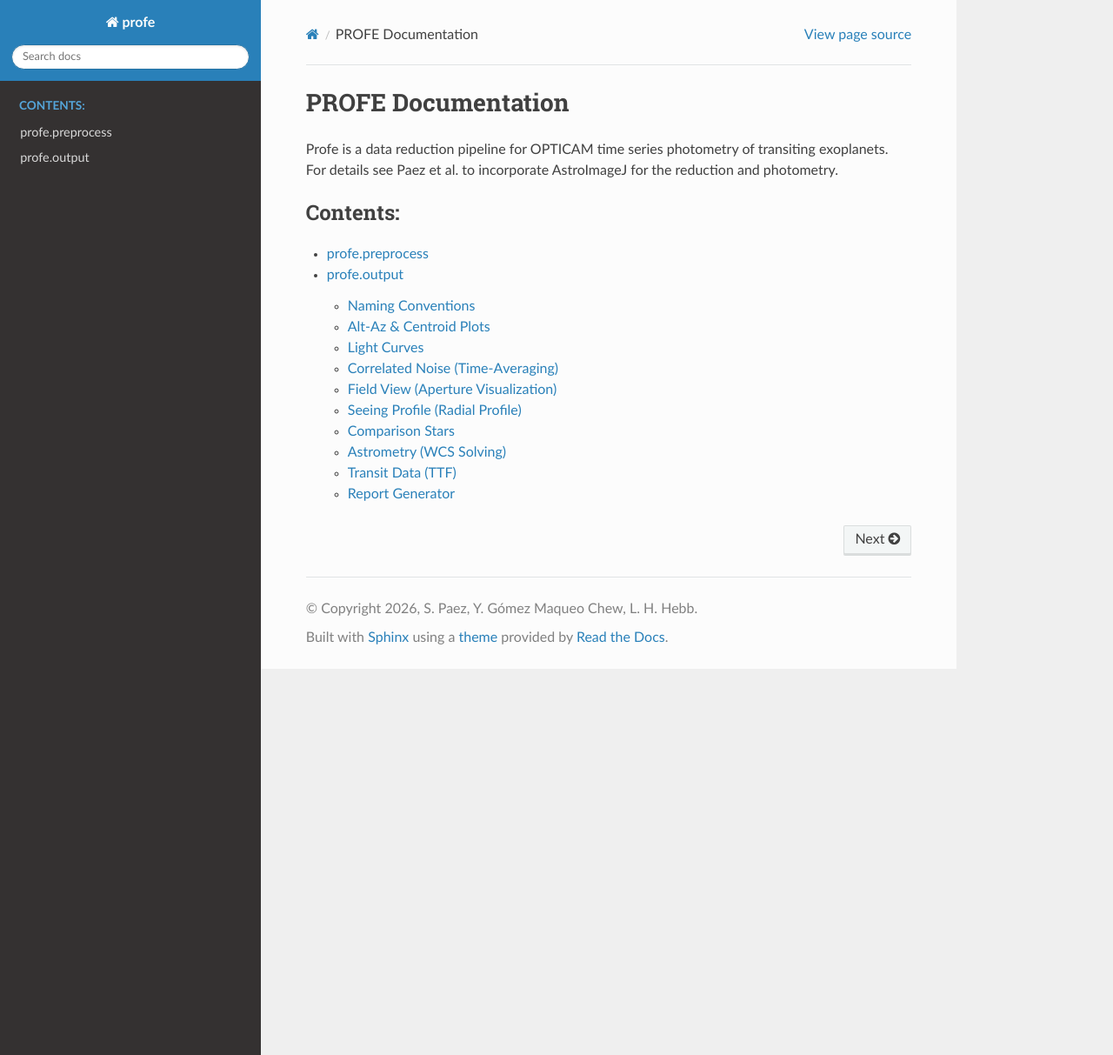
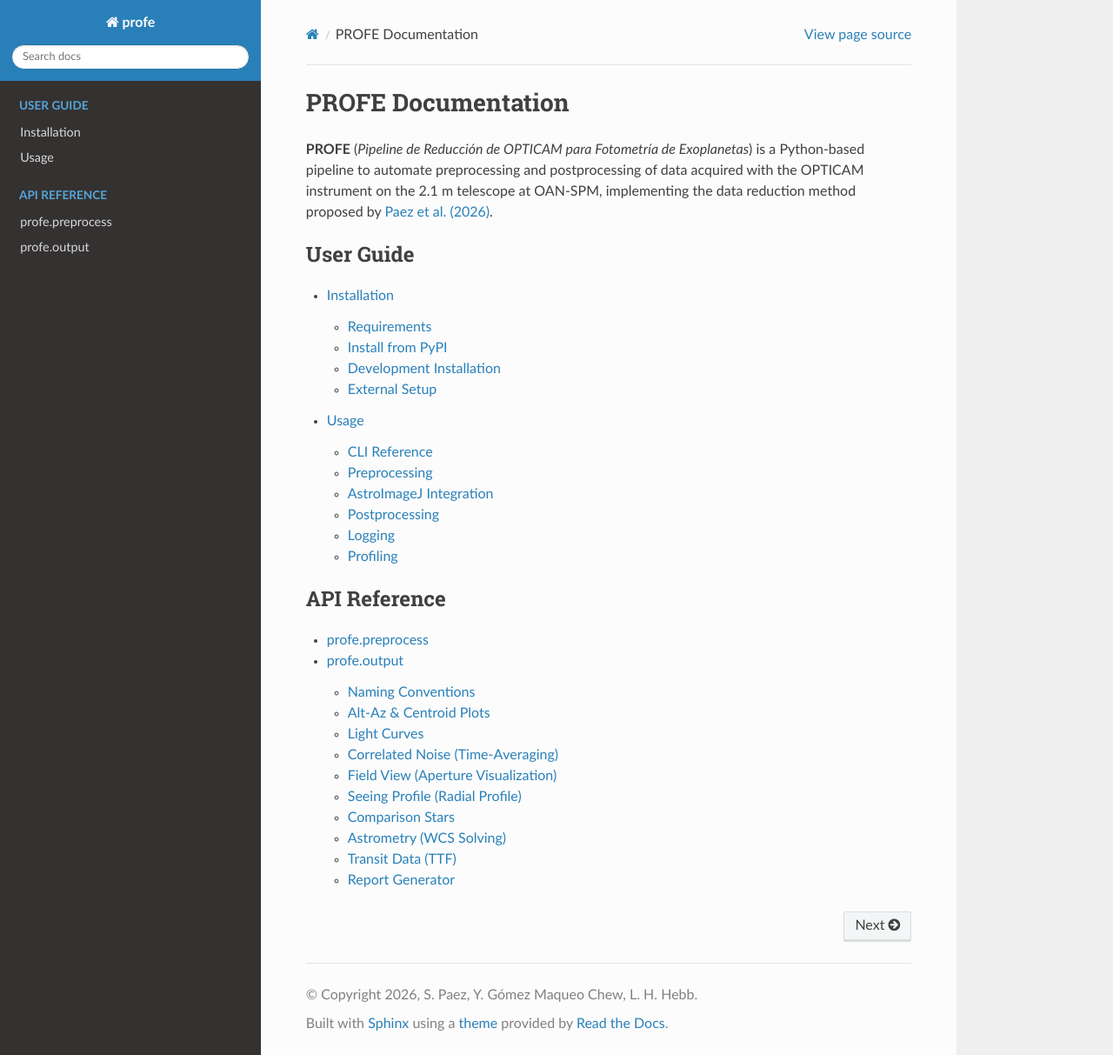
Before and after one commit to s-paez/profe, a Sphinx documentation site: the page built from docs/index.rst, in a window 1280 px wide and 1213 px high. Shown: the whole window at 87% size. Built offline with Sphinx 7.4.7 and the Read the Docs theme 3.1.0, drawn with Linux system fonts in a browser that asks for light colours.

Commit message:
docs(index.rst): update documentaion index with project description and structure tables

```diff
--- a/docs/index.rst
+++ b/docs/index.rst
@@ -1,17 +1,24 @@
 .. profe documentation master file, created by
    sphinx-quickstart on Wed Aug 13 17:00:05 2025.
-   You can adapt this file completely to your liking, but it should at least
-   contain the root `toctree` directive.
 
 PROFE Documentation
 ===================
 
-Profe is a data reduction pipeline for OPTICAM time series photometry of transiting exoplanets. For details see Paez et al. to incorporate AstroImageJ for the reduction and photometry.
-
+**PROFE** (*Pipeline de Reducción de OPTICAM para Fotometría de Exoplanetas*) is a
+Python-based pipeline to automate preprocessing and postprocessing of data acquired
+with the OPTICAM instrument on the 2.1 m telescope at OAN-SPM, implementing the data
+reduction method proposed by `Paez et al. (2026) <https://doi.org/10.1093/rasti/rzag021>`_.
 
 .. toctree::
    :maxdepth: 2
-   :caption: Contents:
+   :caption: User Guide
+
+   installation
+   usage
+
+.. toctree::
+   :maxdepth: 2
+   :caption: API Reference
 
    profe.preprocess
    profe.output
```
